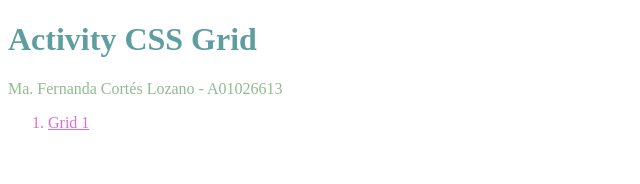
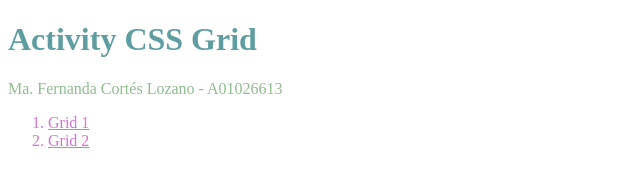
Before and after one commit to fernicortlo/CheatSheet_HTML_A01026613, a plain HTML site: page activity_css_grid.html in a window 1280 px wide. Shown: the full height of the page, 0-640 px from the left. Drawn offline with Linux system fonts and the light colour scheme.

Commit message:
second grid

```diff
--- a/activity_css_grid.html
+++ b/activity_css_grid.html
@@ -12,6 +12,7 @@
 
     <ol style="color: orchid;">
         <li> <a style="color: orchid;" href = 1_css_grid.html> Grid 1  </a> </li>
+        <li> <a style="color: orchid;" href = 2_css_grid.html> Grid 2  </a> </li>
 
     </ol>
 </body>
```
